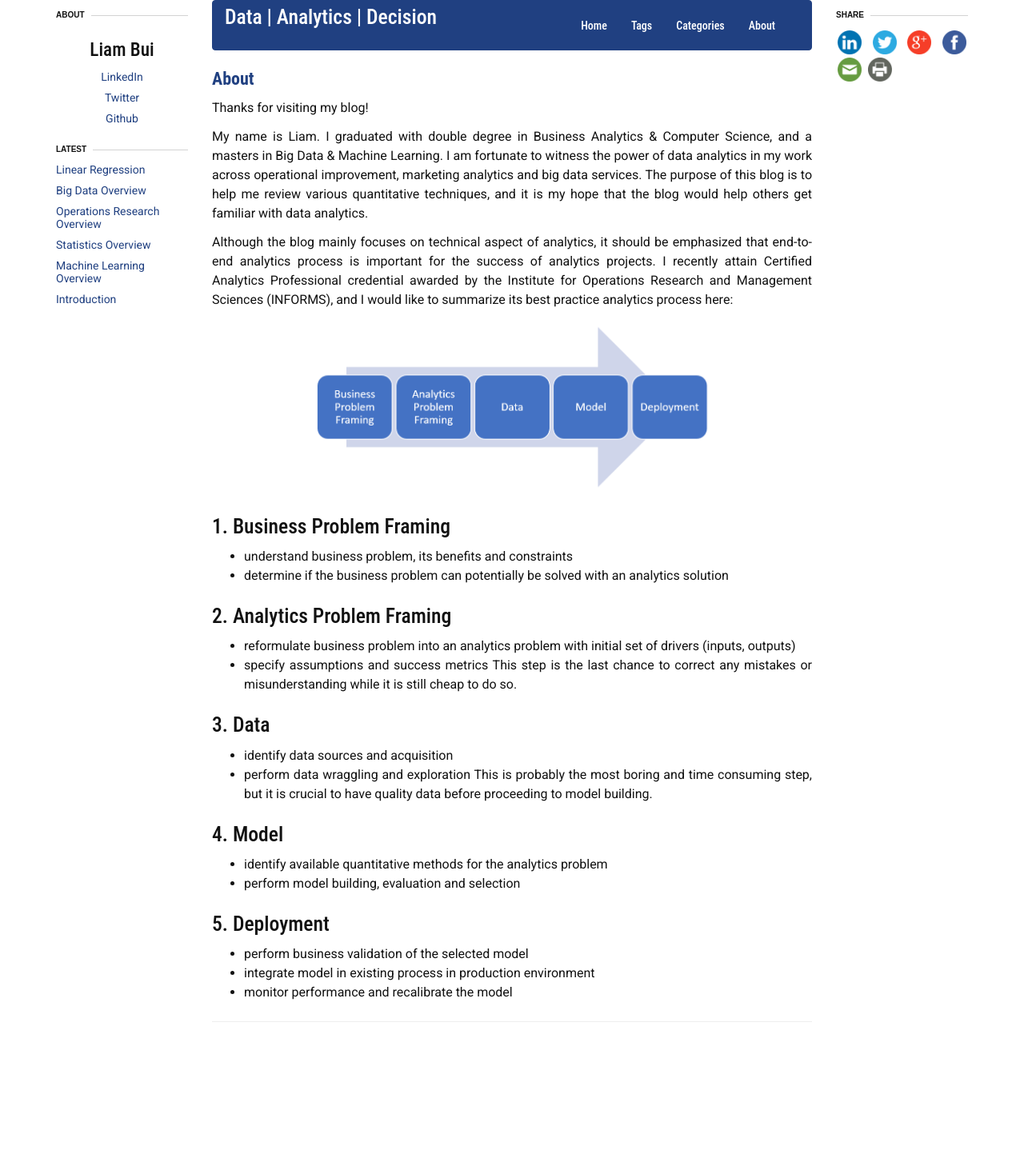
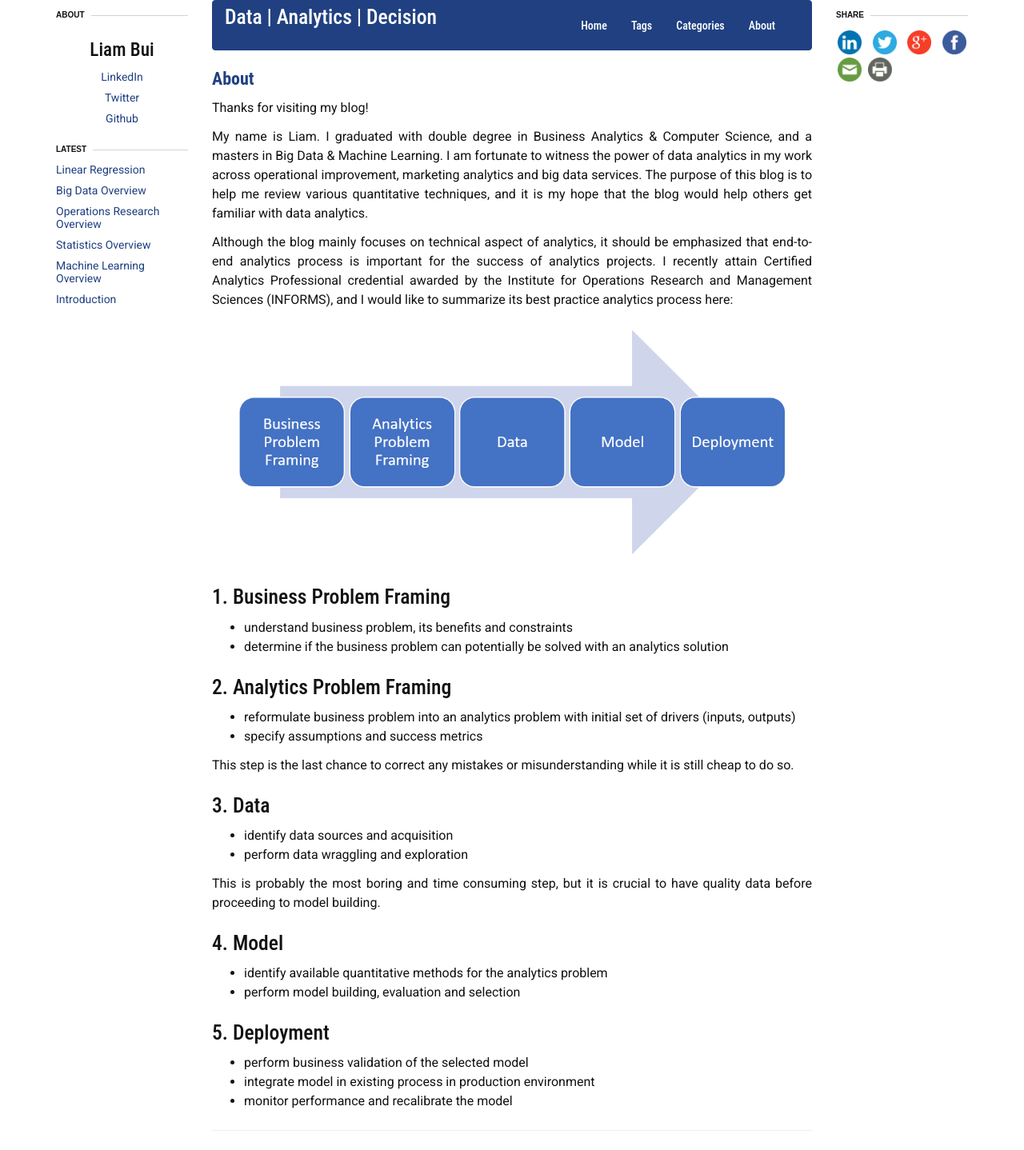
Before and after one commit to liambll/blog-archive, a Jekyll site: the page built from about.md, in a window 1280 px wide. Shown: the whole page at 80% size. Built offline with Jekyll 4.4.1, drawn with Linux system fonts in a browser that asks for light colours; nearby versions of some CDN libraries; before the commit the page ends 1302 px from its top, so only the background shows below that.

Commit message:
Update about.md

```diff
--- a/about.md
+++ b/about.md
@@ -10,7 +10,7 @@ My name is Liam. I graduated with double degree in Business Analytics & Computer
 Although the blog mainly focuses on technical aspect of analytics, it should be emphasized that end-to-end analytics process is important for the success of analytics projects. I recently attain Certified Analytics Professional credential awarded by the Institute for Operations Research and Management Sciences (INFORMS), and I would like to summarize its best practice analytics process here:
 <div class="imgcap">
 <div >
-    <img src="/blog/assets/overview/Analytics-Process.png" width = "500">
+    <img src="/blog/assets/overview/Analytics-Process.png" width = "700">
 </div>
 </div>
 
@@ -21,11 +21,13 @@ Although the blog mainly focuses on technical aspect of analytics, it should be
 ## 2. Analytics Problem Framing
 * reformulate business problem into an analytics problem with initial set of drivers (inputs, outputs)
 * specify assumptions and success metrics
+
 This step is the last chance to correct any mistakes or misunderstanding while it is still cheap to do so.
 
 ## 3. Data
 * identify data sources and acquisition
 * perform data wraggling and exploration
+
 This is probably the most boring and time consuming step, but it is crucial to have quality data before proceeding to model building.
 
 ## 4. Model
```
